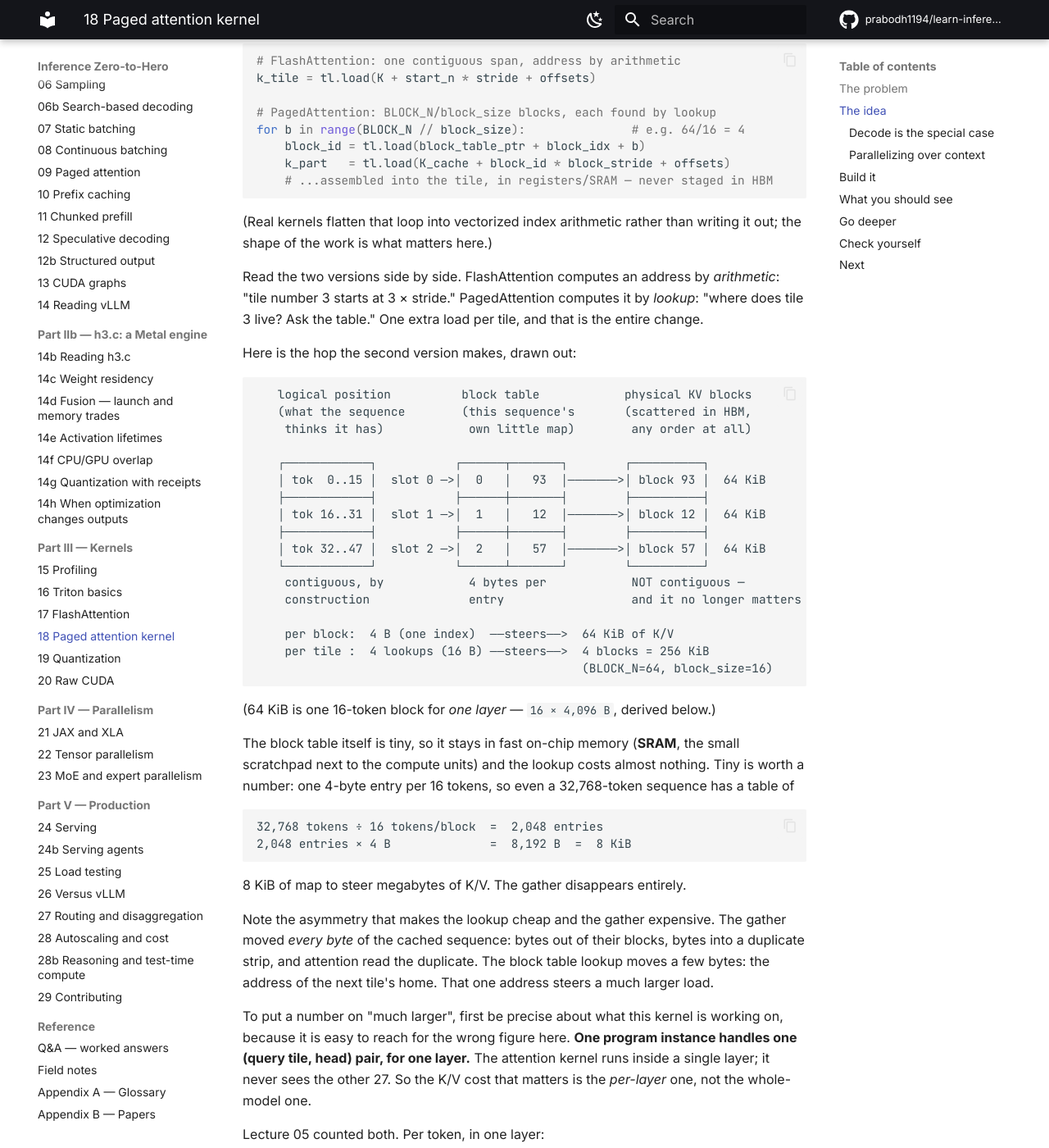
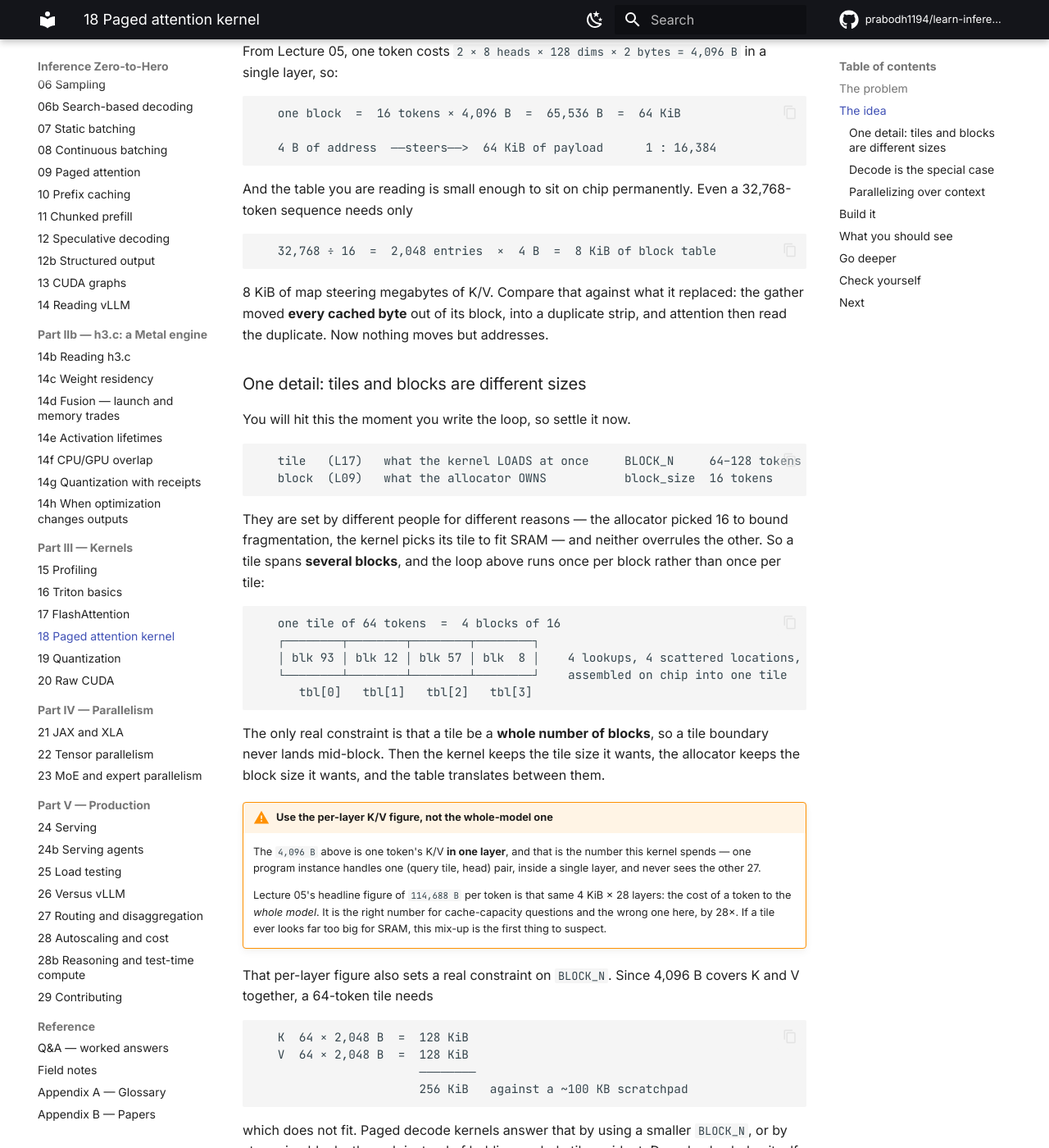
Before and after one commit to prabodh1194/learn-inference, an MkDocs documentation site: the page built from book/18-paged-attention-kernel.md, in a window 1280 px wide and 1400 px high, scrolled down 1910 px. Shown: the whole window at 82% size. Built offline with MkDocs 1.6.1 and Material for MkDocs 9.7.7, drawn with Linux system fonts in a browser that asks for light colours; comment, search, counter and statistics services are not loaded; some of the changed text lies outside the part shown.

Commit message:
book: L18 -- rewrite "The idea"; my last two commits left it self-contradictory
Reader: "nothing in this lecture is making sense, entire section is incoherent."
Correct. I patched line-by-line across two commits without re-reading the
section as a whole, and it ended up contradicting itself:

- A broken diagram: the tile box was drawn ~51 chars wide but filled with four
  8-char blocks, so the borders did not line up and a dangling empty region sat
  inside it.
- "One extra load per tile, and that is the entire change" -- sitting directly
  BELOW a loop doing four lookups per tile. I fixed the code and left the
  sentence.
- "derived below" pointing at arithmetic that was above it.
- The tile-vs-block subtlety came FIRST, before the reader had any reason to
  care, so the section opened on bookkeeping instead of on the mechanism.
- The same 4 B -> 64 KiB ratio was then derived a second time, 40 lines later,
  with a third variant of the same numbers.

Restructured so the argument runs in one direction:
1. The change itself, in two code blocks: address by arithmetic becomes address
   by lookup. Everything else in the L17 algorithm is untouched.
2. The indirection diagram.
3. Why it is nearly free -- 4 B steers 64 KiB (1:16,384), and the whole block
   table is 8 KiB even at 32k tokens.
4. THEN the tile/block size subtlety, as a named subsection, once the reader
   knows what the loop is doing and why.
5. The per-layer warning and the SRAM constraint, as an admonition plus the
   BLOCK_N=64 -> 256 KiB check, with the duplicate derivation deleted.

410 -> 362 lines, no repeated derivations, no forward/backward reference errors.

Co-Authored-By: Claude Opus 5 <noreply@anthropic.com>

````diff
--- a/book/18-paged-attention-kernel.md
+++ b/book/18-paged-attention-kernel.md
@@ -49,168 +49,120 @@ scatter never has to be undone.
 
 ## The idea
 
-Two words name similar things from two lectures, and getting their relationship
-right is the whole trick:
+**Change the addressing. Change nothing else.**
 
-```
-   tile   (L17)  a chunk of K/V the kernel LOADS at once    unit of COMPUTE
-                 sized to fill SRAM        →  BLOCK_N, typically 64–128 tokens
+That is the entire lecture, so start with it. Attention reads K/V somewhere in
+its inner loop. Today that read assumes one contiguous span:
 
-   block  (L09)  a chunk of K/V the allocator OWNS          unit of STORAGE
-                 sized to limit waste      →  block_size,  typically 16 tokens
+```python
+# FlashAttention: where does the next chunk live? Compute it.
+k = tl.load(K + start_n * stride + offsets)          # address by arithmetic
 ```
 
-**They are not the same size, and they are not chosen by the same person.** The
-allocator picked 16 to bound internal fragmentation (L09); the kernel picks 64
-or 128 so a tile fits in SRAM alongside Q and the score patch (L17). Neither
-gets to overrule the other.
+Replace it with a read that asks the block table first:
 
-So the requirement is not that they match. It is only that **a tile is a whole
-number of blocks**, so a tile boundary never lands in the middle of a block:
-
-```
-   one tile, BLOCK_N = 64 tokens
-   ┌───────────────────────────────────────────────────┐
-   │ block  │ block  │ block  │ block  │                │   4 lookups,
-   │ 16 tok │ 16 tok │ 16 tok │ 16 tok │                │   4 possibly-distant
-   └────────┴────────┴────────┴────────┘                    physical locations
-       ↑        ↑        ↑        ↑
-     tbl[0]   tbl[1]   tbl[2]   tbl[3]     ← block table entries for this tile
+```python
+# PagedAttention: where does the next chunk live? Look it up.
+block_id = tl.load(block_table_ptr + block_idx)      # 4-byte index
+k = tl.load(K_cache + block_id * block_stride + offsets)
 ```
 
-Get that right and the fight ends: the kernel keeps the tile size it wants, the
-allocator keeps the block size it wants, and the block table translates between
-them.
+**Arithmetic becomes lookup.** Same online softmax, same running max, same
+accumulator, same rescaling — the algorithm from Lecture 17 is untouched. One
+extra tiny load tells the kernel where to read, and the gather disappears.
 
-> Make the tile loop gather its blocks *through the block table* instead of
-> reading one contiguous span.
-
-Nothing else about the algorithm changes. Same online softmax, same running max
-and accumulator, same rescaling. Only the address computation differs:
-
-```python
-# FlashAttention: one contiguous span, address by arithmetic
-k_tile = tl.load(K + start_n * stride + offsets)
-
-# PagedAttention: BLOCK_N/block_size blocks, each found by lookup
-for b in range(BLOCK_N // block_size):               # e.g. 64/16 = 4
-    block_id = tl.load(block_table_ptr + block_idx + b)
-    k_part   = tl.load(K_cache + block_id * block_stride + offsets)
-    # ...assembled into the tile, in registers/SRAM — never staged in HBM
-```
-
-(Real kernels flatten that loop into vectorized index arithmetic rather than
-writing it out; the shape of the work is what matters here.)
-
-Read the two versions side by side. FlashAttention computes an address by
-*arithmetic*: "tile number 3 starts at 3 × stride." PagedAttention computes it
-by *lookup*: "where does tile 3 live? Ask the table." One extra load per tile,
-and that is the entire change.
-
-Here is the hop the second version makes, drawn out:
+Here is the hop that extra load makes:
 
 ```
    logical position          block table            physical KV blocks
    (what the sequence        (this sequence's       (scattered in HBM,
-    thinks it has)            own little map)        any order at all)
+    thinks it has)            private map)           in any order)
 
    ┌────────────┐           ┌──────┬───────┐        ┌──────────┐
-   │ tok  0..15 │  slot 0 ─>│  0   │   93  │───────>│ block 93 │  64 KiB
+   │ tok  0..15 │  slot 0 ─>│  0   │   93  │───────>│ block 93 │
    ├────────────┤           ├──────┼───────┤        ├──────────┤
-   │ tok 16..31 │  slot 1 ─>│  1   │   12  │───────>│ block 12 │  64 KiB
+   │ tok 16..31 │  slot 1 ─>│  1   │   12  │───────>│ block 12 │
    ├────────────┤           ├──────┼───────┤        ├──────────┤
-   │ tok 32..47 │  slot 2 ─>│  2   │   57  │───────>│ block 57 │  64 KiB
+   │ tok 32..47 │  slot 2 ─>│  2   │   57  │───────>│ block 57 │
    └────────────┘           └──────┴───────┘        └──────────┘
-    contiguous, by            4 bytes per            NOT contiguous —
-    construction              entry                  and it no longer matters
-
-    per block:  4 B (one index)  ──steers──>  64 KiB of K/V
-    per tile :  4 lookups (16 B) ──steers──>  4 blocks = 256 KiB
-                                              (BLOCK_N=64, block_size=16)
+    contiguous, by            4 bytes                NOT contiguous —
+    construction              per entry              and it no longer matters
 ```
 
-(64 KiB is one 16-token block for *one layer* — `16 × 4,096 B`, derived below.)
-
-The block table itself is tiny, so it stays in fast on-chip memory (**SRAM**,
-the small scratchpad next to the compute units) and the lookup costs almost
-nothing. Tiny is worth a number: one 4-byte entry per 16 tokens, so even a
-32,768-token sequence has a table of
+**Why this is nearly free.** The lookup reads 4 bytes; the block it points at is
+16 tokens of K/V. From Lecture 05, one token costs `2 × 8 heads × 128 dims ×
+2 bytes = 4,096 B` in a single layer, so:
 
 ```
-32,768 tokens ÷ 16 tokens/block  =  2,048 entries
-2,048 entries × 4 B              =  8,192 B  =  8 KiB
+   one block  =  16 tokens × 4,096 B  =  65,536 B  =  64 KiB
+
+   4 B of address  ──steers──>  64 KiB of payload      1 : 16,384
 ```
 
-8 KiB of map to steer megabytes of K/V. The gather disappears entirely.
-
-Note the asymmetry that makes the lookup cheap and the gather expensive. The
-gather moved *every byte* of the cached sequence: bytes out of their blocks,
-bytes into a duplicate strip, and attention read the duplicate. The block table
-lookup moves a few bytes: the address of the next tile's home. That one
-address steers a much larger load.
-
-To put a number on "much larger", first be precise about what this kernel is
-working on, because it is easy to reach for the wrong figure here. **One
-program instance handles one (query tile, head) pair, for one layer.** The
-attention kernel runs inside a single layer; it never sees the other 27. So the
-K/V cost that matters is the *per-layer* one, not the whole-model one.
-
-Lecture 05 counted both. Per token, in one layer:
+And the table you are reading is small enough to sit on chip permanently. Even a
+32,768-token sequence needs only
 
 ```
-2 (K and V)  ×  8 KV heads  ×  128 head_dim  ×  2 bytes  =  4,096 B  =  4 KiB
+   32,768 ÷ 16  =  2,048 entries  ×  4 B  =  8 KiB of block table
 ```
 
-and that is the number this kernel spends. (Lecture 05's headline figure,
-114,688 B per token, is that same 4 KiB multiplied by all 28 layers — the cost
-of one token to the *whole model*. Use it for cache-capacity questions, not for
-one kernel's tile.)
+8 KiB of map steering megabytes of K/V. Compare that against what it replaced:
+the gather moved **every cached byte** out of its block, into a duplicate strip,
+and attention then read the duplicate. Now nothing moves but addresses.
 
-So with `block_size = 16`, one **block** holds:
+### One detail: tiles and blocks are different sizes
+
+You will hit this the moment you write the loop, so settle it now.
 
 ```
-16 tokens × 4,096 B/token  =  65,536 B  =  64 KiB
+   tile   (L17)   what the kernel LOADS at once     BLOCK_N     64–128 tokens
+   block  (L09)   what the allocator OWNS           block_size  16 tokens
 ```
 
-and the lookup that finds it is a single 32-bit index, 4 bytes:
+They are set by different people for different reasons — the allocator picked 16
+to bound fragmentation, the kernel picks its tile to fit SRAM — and neither
+overrules the other. So a tile spans **several blocks**, and the loop above runs
+once per block rather than once per tile:
 
 ```
-   4 B  (one block-table entry)   steers   65,536 B  (one block)
-   ratio  =  65,536 / 4  =  16,384×
+   one tile of 64 tokens  =  4 blocks of 16
+   ┌────────┬────────┬────────┬────────┐
+   │ blk 93 │ blk 12 │ blk 57 │ blk  8 │    4 lookups, 4 scattered locations,
+   └────────┴────────┴────────┴────────┘    assembled on chip into one tile
+      tbl[0]   tbl[1]   tbl[2]   tbl[3]
 ```
 
-One byte of address per 16,384 bytes of payload. Scale it to a whole tile at
-`BLOCK_N = 64`, which is four blocks:
+The only real constraint is that a tile be a **whole number of blocks**, so a
+tile boundary never lands mid-block. Then the kernel keeps the tile size it
+wants, the allocator keeps the block size it wants, and the table translates
+between them.
+
+!!! warning "Use the per-layer K/V figure, not the whole-model one"
+    The `4,096 B` above is one token's K/V **in one layer**, and that is the
+    number this kernel spends — one program instance handles one (query tile,
+    head) pair, inside a single layer, and never sees the other 27.
+
+    Lecture 05's headline figure of `114,688 B` per token is that same 4 KiB
+    × 28 layers: the cost of a token to the *whole model*. It is the right
+    number for cache-capacity questions and the wrong one here, by 28×. If a
+    tile ever looks far too big for SRAM, this mix-up is the first thing to
+    suspect.
+
+That per-layer figure also sets a real constraint on `BLOCK_N`. Since 4,096 B
+covers K and V together, a 64-token tile needs
 
 ```
-   16 B  (four entries)   steers   262,144 B  (256 KiB of K/V)
+   K  64 × 2,048 B  =  128 KiB
+   V  64 × 2,048 B  =  128 KiB
+                       ────────
+                       256 KiB   against a ~100 KB scratchpad
 ```
 
-Same ratio, four times the payload. That is why the indirection costs almost
-nothing while the gather it replaced cost a full extra copy of the sequence:
-you spend a handful of address bytes to avoid moving hundreds of kilobytes,
-every tile, in every layer, on every step.
-
-Sanity-check the tile against SRAM, because this is where a mistake shows up
-loudly. That 4,096 B/token covers K *and* V together, so at `BLOCK_N = 64`:
-
-```
-   K tile   64 tokens × 2,048 B  =  128 KiB
-   V tile   64 tokens × 2,048 B  =  128 KiB
-                                    ────────
-                                    256 KiB   against a ~100 KB scratchpad
-```
-
-It does not fit — and that is a real constraint, not an arithmetic slip. Paged
-decode kernels respond by using a smaller `BLOCK_N`, or by streaming blocks
-through rather than holding a whole tile resident. Decode also helps itself
-here: its "tile" is a *single* query row rather than 64, so the score patch is
-`1 × BLOCK_N` instead of `64 × 64`, and the budget looks nothing like L17's
-prefill case.
-
-The general rule: when a tile looks too big for SRAM, either `BLOCK_N` is too
-large for this kernel, or you have mixed up per-layer and whole-model K/V — the
-114,688 B figure overshoots by 28×.
+which does not fit. Paged decode kernels answer that by using a smaller
+`BLOCK_N`, or by streaming blocks through instead of holding a whole tile
+resident. Decode also helps itself: its query side is a *single* row rather than
+64, so the score patch is `1 × BLOCK_N` instead of `64 × 64` and the budget
+looks nothing like Lecture 17's prefill case.
 
 The write side gets the same treatment. Every step the model computes fresh K/V
 for the batch's newest tokens, and a naive engine would stage them in a
````
